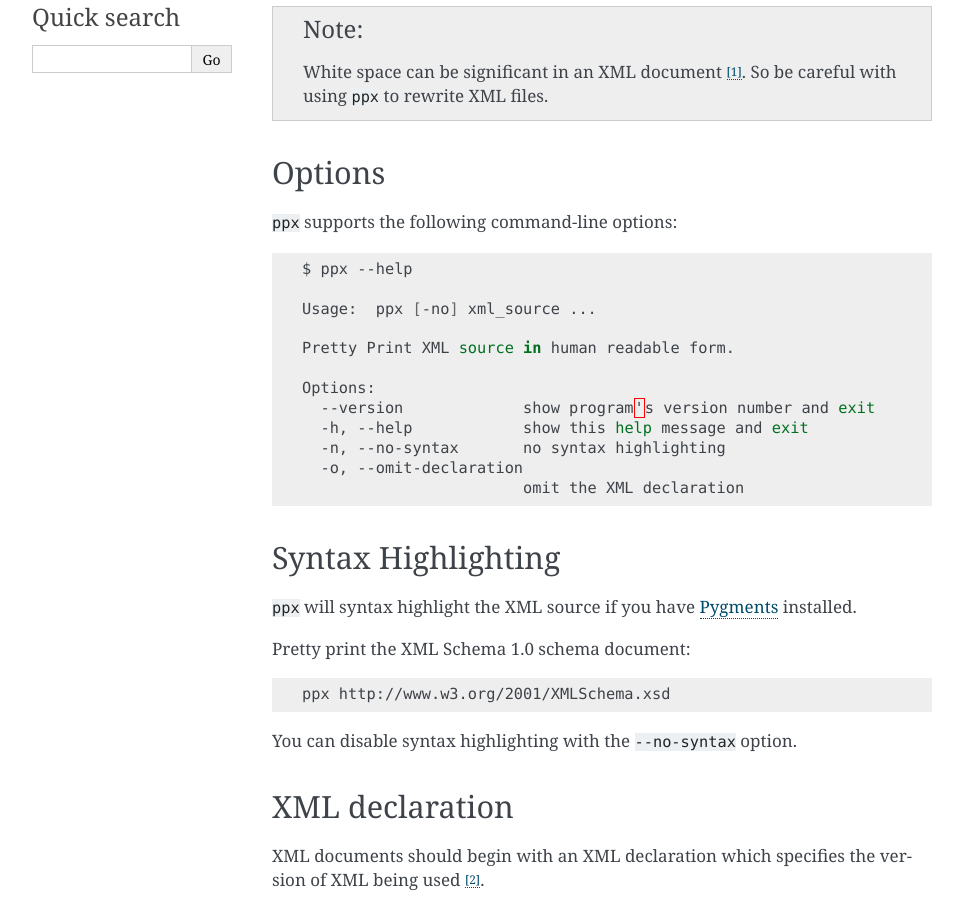
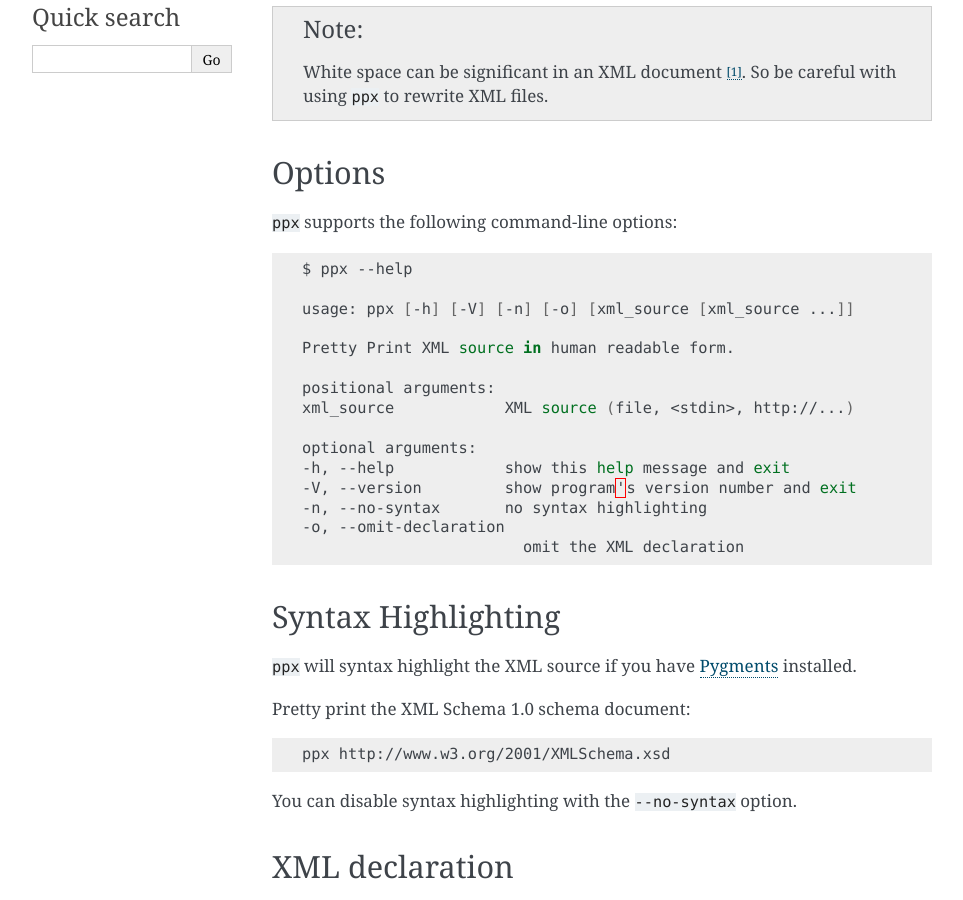
Before and after one commit to peteradrichem/Xul, a Sphinx documentation site: the page built from docs/ppx.rst, in a window 1280 px wide and 900 px high, scrolled down 308 px. Shown: the whole window, without its empty margins (148-1111 px from the left). Built offline with Sphinx 7.4.7, drawn with Linux system fonts in a browser that asks for light colours.

Commit message:
Upgraded ppx from optparse module to argparse module.

```diff
--- a/docs/ppx.rst
+++ b/docs/ppx.rst
@@ -35,15 +35,18 @@
 
    $ ppx --help
 
-   Usage:  ppx [-no] xml_source ...
+   usage: ppx [-h] [-V] [-n] [-o] [xml_source [xml_source ...]]
 
    Pretty Print XML source in human readable form.
 
-   Options:
-     --version             show program's version number and exit
-     -h, --help            show this help message and exit
-     -n, --no-syntax       no syntax highlighting
-     -o, --omit-declaration
+   positional arguments:
+   xml_source            XML source (file, <stdin>, http://...)
+
+   optional arguments:
+   -h, --help            show this help message and exit
+   -V, --version         show program's version number and exit
+   -n, --no-syntax       no syntax highlighting
+   -o, --omit-declaration
                            omit the XML declaration
 
 
@@ -119,6 +122,6 @@
 .. rubric:: Footnotes
 
 .. [#] Extensible Markup Language §2.10
-   `White Space Handling <http://www.w3.org/TR/xml/#sec-white-space>`_
+   `White Space Handling <https://www.w3.org/TR/xml/#sec-white-space>`_
 .. [#] Extensible Markup Language §2.8
-   `Prolog and Document Type Declaration <http://www.w3.org/TR/xml/#sec-prolog-dtd>`_
+   `Prolog and Document Type Declaration <https://www.w3.org/TR/xml/#sec-prolog-dtd>`_
--- a/setup.py
+++ b/setup.py
@@ -34,7 +34,6 @@
         'Operating System :: POSIX',
         'Operating System :: Unix',
         'Programming Language :: Python',
-        'Programming Language :: Python :: 2.6',
         'Programming Language :: Python :: 2.7',
         'Programming Language :: Python :: 3',
         'Topic :: Text Processing :: Markup :: XML',
```
Also changed, not shown: 1 other file.
